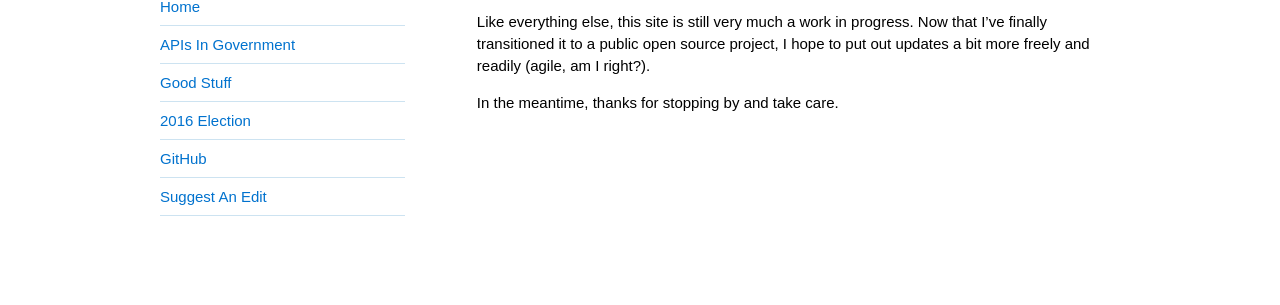
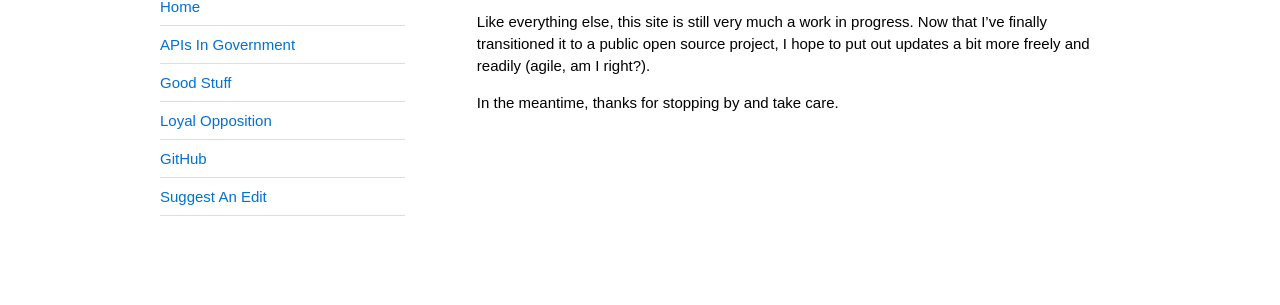
Before and after one commit to gbinal/gbinal.github.com, a Jekyll site: the page built from index.md, in a window 1280 px wide. Shown: the part 147-452 px from the top of the page. Built offline with Jekyll 4.4.1, drawn with Linux system fonts in a browser that asks for light colours.

Commit message:
updating sidebar

```diff
--- a/_config.yml
+++ b/_config.yml
@@ -45,8 +45,8 @@ navigation:
 - text: Good Stuff
   url: /pages/good_stuff
   internal: true
-- text: 2016 Election
-  url: /2016-election/
+- text: Loyal Opposition
+  url: /loyal-opposition/
   internal: true
 - text: GitHub
   url: https://github.com/gbinal
```
